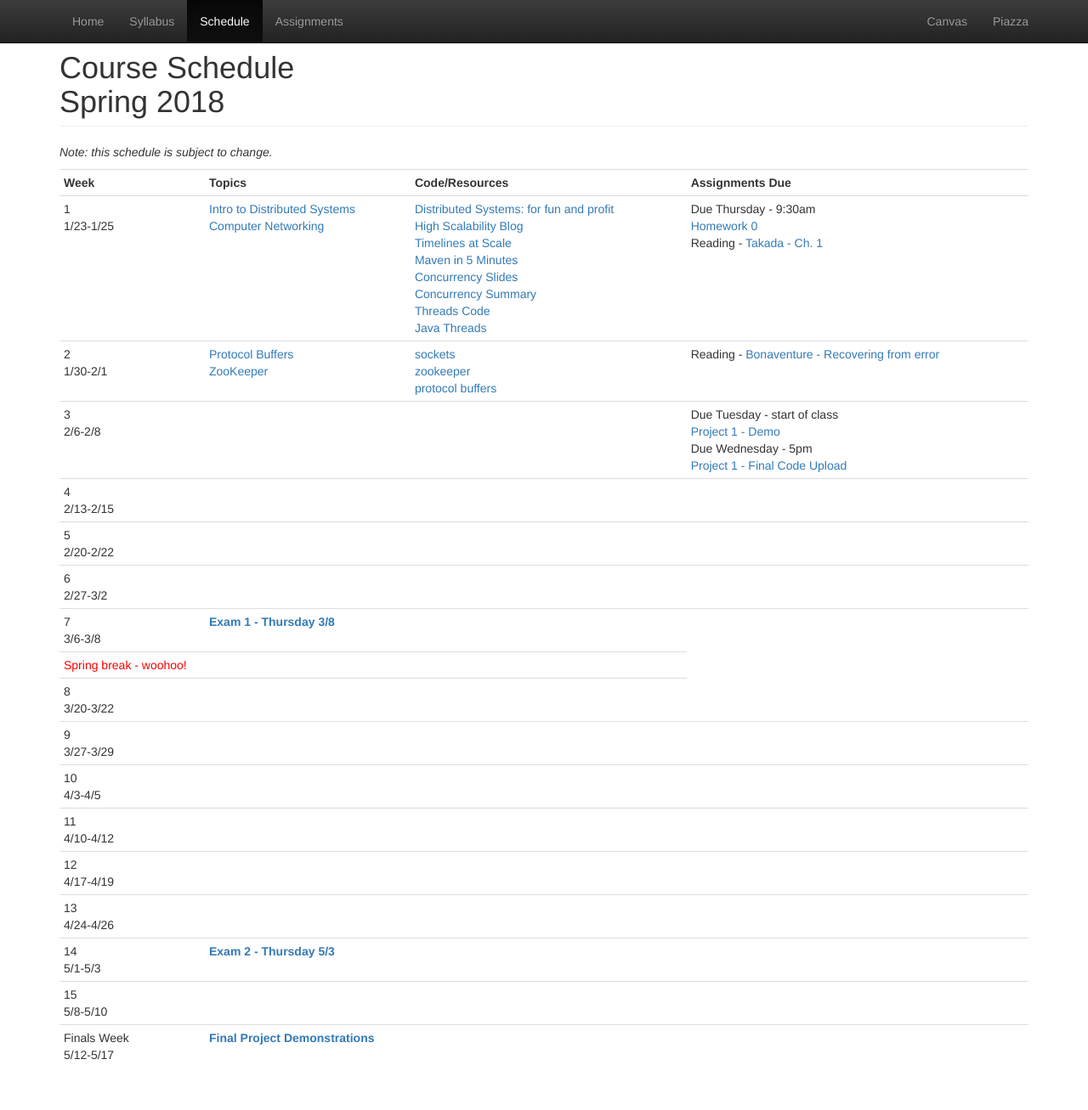
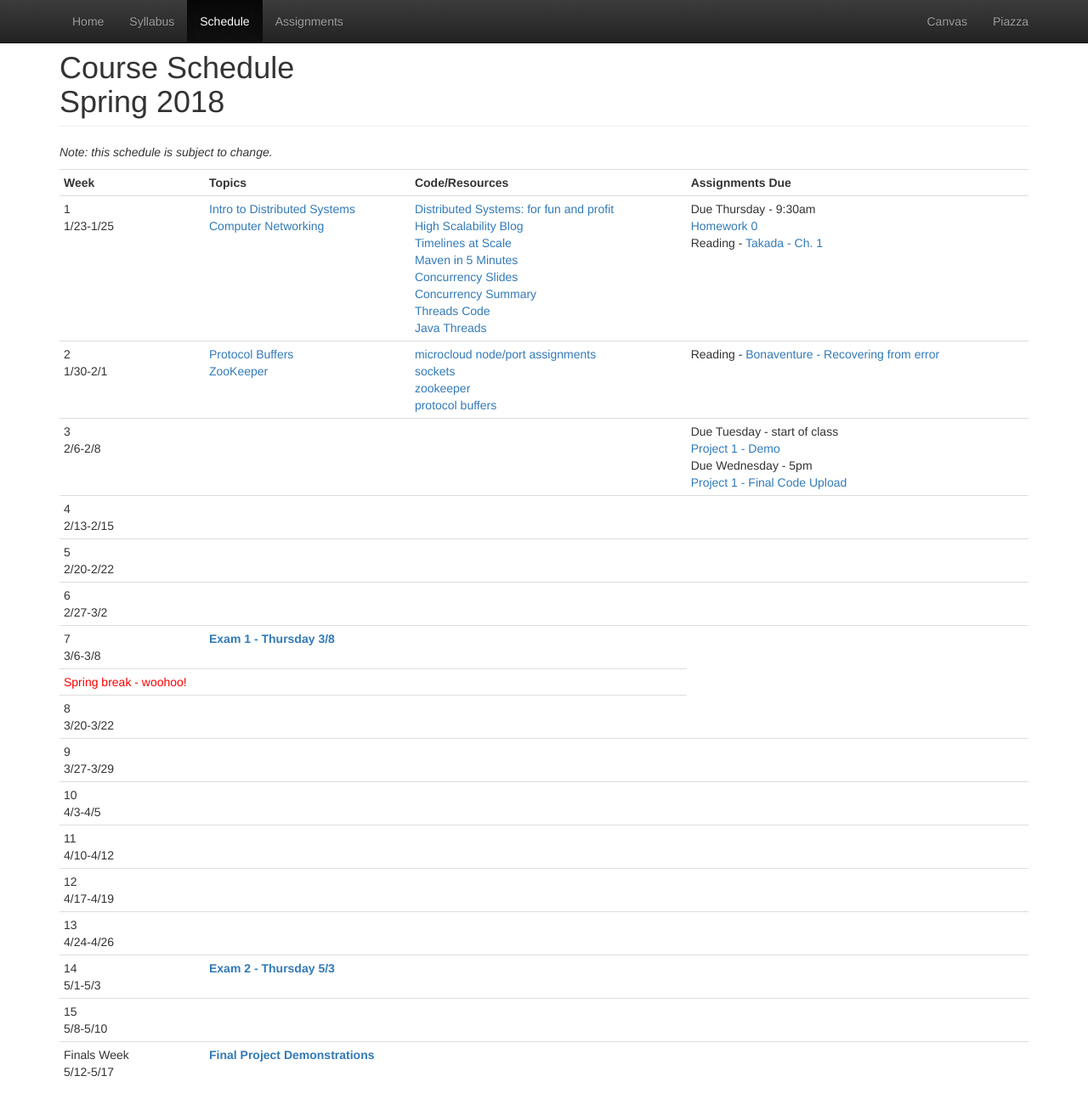
Before and after one commit to CS682-S18/cs682-s18.github.io, a Jekyll site: the page built from schedule.html, in a window 1280 px wide and 1317 px high. Shown: the top 1307 px of the window at 85% size. Built offline with Jekyll 4.4.1, drawn with Linux system fonts in a browser that asks for light colours.

Commit message:
add mc assignments

```diff
--- a/schedule.html
+++ b/schedule.html
@@ -45,6 +45,7 @@ title: Schedule
 				<a href="https://github.com/CS682-S18/notes/blob/master/zookeeper.md">ZooKeeper</a><br/>
 			</td>
 			<td>
+				<a href="https://github.com/CS682-S18/notes/blob/master/microcloud.md">microcloud node/port assignments</a><br/>
 				<a href="https://github.com/CS682-S18/code/tree/master/sockets">sockets</a><br/>
 				<a href="https://github.com/CS682-S18/code/tree/master/zk">zookeeper</a><br/>
 				<a href="https://github.com/CS682-S18/code/tree/master/protobuf">protocol buffers</a><br/>
```
